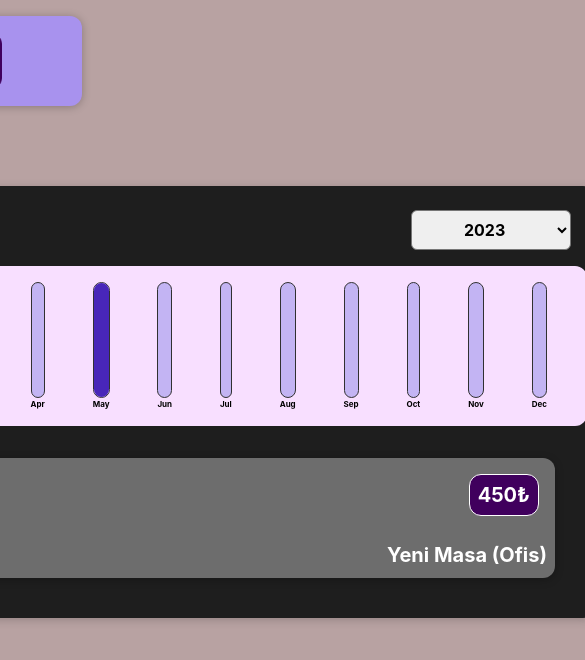
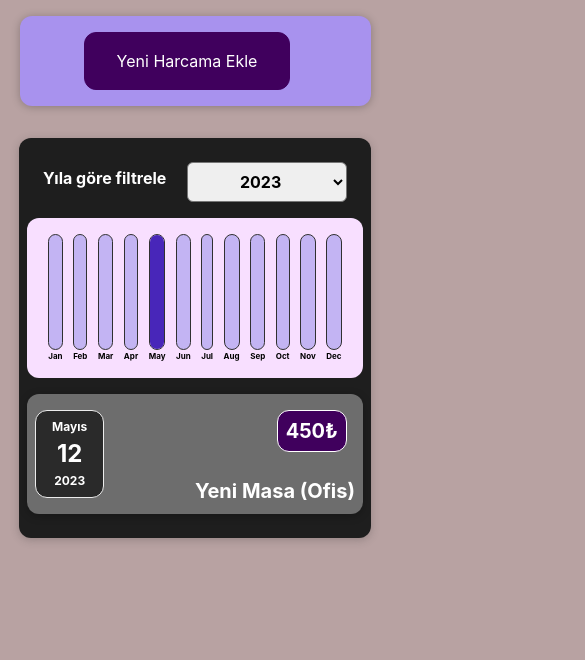
Before and after one commit to yamisagi/expense-tracker-react, a React (Vite) app: page / in a window 390 px wide. Shown: the top 660 px of the page, 585 px wide, since content can reach past the window. Built offline with nearby package versions, Linux system fonts and the light colour scheme.

Commit message:
Fix: SCSS for Safari & Mobile Devices

```diff
--- a/src/App.jsx
+++ b/src/App.jsx
@@ -1,48 +1,8 @@
-import { useState } from "react";
-import Expenses from "./components/expenses-comp/Expenses";
-import NewExpense from "./components/new-expense/NewExpense";
+import Home from "./pages/Home";
 import "./style/App.scss";
 
-const MOCK_EXPENSES = [
-  {
-    id: "e1",
-    title: "Market Alışverişi",
-    amount: 94.12,
-    date: new Date(2022, 2, 28),
-  },
-  {
-    id: "e2",
-    title: "Yeni TV",
-    amount: 799.49,
-    date: new Date(2022, 5, 12),
-  },
-  {
-    id: "e3",
-    title: "Araba Sigortası",
-    amount: 2500.67,
-    date: new Date(2022, 8, 12),
-  },
-  {
-    id: "e4",
-    title: "Yeni Masa (Ofis)",
-    amount: 450,
-    date: new Date(2023, 4, 12),
-  },
-];
 function App() {
-  const [expenses, setExpenses] = useState(MOCK_EXPENSES);
-
-  const addExpenseHandler = (expense) => {
-    setExpenses((prevExpenses) => {
-      return [expense, ...prevExpenses];
-    });
-  };
-  return (
-    <>
-      <NewExpense addExpenseHandler={addExpenseHandler} />
-      <Expenses expenses={expenses} />
-    </>
-  );
+  return <Home />;
 }
 
 export default App;
--- a/src/components/Card/Card.scss
+++ b/src/components/Card/Card.scss
@@ -7,12 +7,12 @@
   border-radius: 12px;
   min-width: 35rem;
   max-width: 40rem;
-  margin: 2rem;
+  margin: 2rem auto;
 
   @include background-color($color-primary);
 
   @media (max-width: 580px) {
-    margin: 1rem;
+    margin: 1rem auto;
     min-width: 15rem;
   }
 }
--- a/src/components/expense-item/ExpenseItem.scss
+++ b/src/components/expense-item/ExpenseItem.scss
@@ -3,16 +3,18 @@
 .expense-item {
   @include center-flex();
   @include box-shadow(0, 2px, 8px, 0, #000);
+  @include font-style(1.5rem, bold, white);
   padding: 0.5rem;
-  margin: 2rem;
+  margin: 1rem 0;
   border-radius: 12px;
 
+  flex-direction: row;
+  justify-content: space-between;
+  align-items: center;
+
   @include background-color($color-card);
-  @media (min-width: 580px) {
-    @include font-style(1.5rem, bold, white);
-    flex-direction: row;
-    justify-content: space-between;
-    align-items: center;
+  @media (max-width: 580px) {
+    margin: 1rem 0;
   }
   &__description {
     display: flex;
--- a/src/components/expenses-comp/Expenses.scss
+++ b/src/components/expenses-comp/Expenses.scss
@@ -5,13 +5,12 @@
   background-color: $color-primary;
   flex-direction: column;
   margin: 5rem;
-  min-width: 50rem;
+  min-width: 35rem;
 
-  @media (min-width: 580px) {
+  @media (max-width: 580px) {
     justify-content: center;
     align-items: center;
-    margin: 5rem;
-    max-width: none;
+    margin: 2rem;
+    min-width: 22rem;
   }
-
 }
--- a/src/components/expenses-list/ExpensesList.scss
+++ b/src/components/expenses-list/ExpensesList.scss
@@ -7,5 +7,6 @@
   &__fallback {
     color: $color-white;
     text-align: center;
+    margin: 2rem;
   }
 }
--- a/src/components/new-expense/NewExpense.scss
+++ b/src/components/new-expense/NewExpense.scss
@@ -40,7 +40,7 @@
 
   @media (max-width: 500px) {
     width: 22rem;
-    margin: 1rem;
-    max-width: 90dvw;
+    margin: 1rem auto;
+    max-width: 90vw;
   }
 }
--- /dev/null
+++ b/src/pages/Home.jsx
@@ -0,0 +1,46 @@
+import React, { useState } from "react";
+import Expenses from "../components/expenses-comp/Expenses";
+import NewExpense from "../components/new-expense/NewExpense";
+const MOCK_EXPENSES = [
+  {
+    id: "e1",
+    title: "Market Alışverişi",
+    amount: 94.12,
+    date: new Date(2022, 2, 28),
+  },
+  {
+    id: "e2",
+    title: "Yeni TV",
+    amount: 799.49,
+    date: new Date(2022, 5, 12),
+  },
+  {
+    id: "e3",
+    title: "Araba Sigortası",
+    amount: 2500.67,
+    date: new Date(2022, 8, 12),
+  },
+  {
+    id: "e4",
+    title: "Yeni Masa (Ofis)",
+    amount: 450,
+    date: new Date(2023, 4, 12),
+  },
+];
+const Home = () => {
+  const [expenses, setExpenses] = useState(MOCK_EXPENSES);
+
+  const addExpenseHandler = (expense) => {
+    setExpenses((prevExpenses) => {
+      return [expense, ...prevExpenses];
+    });
+  };
+  return (
+    <>
+      <NewExpense addExpenseHandler={addExpenseHandler} />
+      <Expenses expenses={expenses} />
+    </>
+  );
+};
+
+export default Home;
--- a/src/style/_variables.scss
+++ b/src/style/_variables.scss
@@ -12,7 +12,6 @@ $chart-padding: 1rem;
 $chart-border-radius: 12px;
 $chart-background-color: #f8dfff;
 
-
 // CHART-BAR
 
 $chart-bar-height: 100%;
@@ -25,11 +24,10 @@ $chart-bar-background-color: #c3b4f3;
 $chart-bar-fill-background-color: #4826b9;
 $chart-bar-fill-transition: all 0.3s ease-out;
 
-
 // NEW EXPENSE
 $new-expense-background-color: #a892ee;
 $new-expense-padding: 1rem;
-$new-expense-margin: 2rem;
+$new-expense-margin: 2rem auto;
 $new-expense-width: 35rem;
 $new-expense-max-width: 95vw;
 $new-expense-border-radius: 12px;
```
